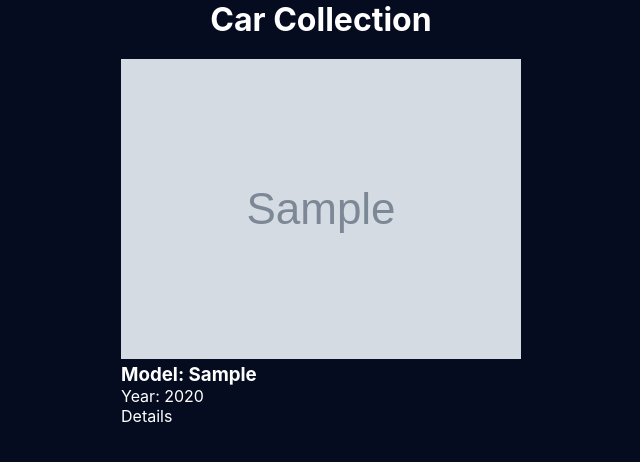
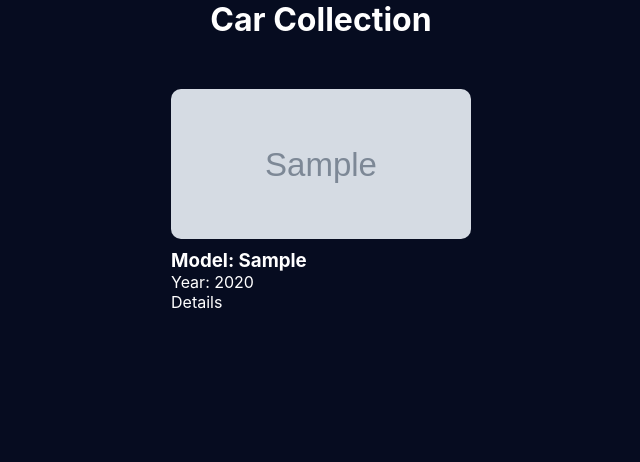
Before and after one commit to xaoccc/Car-Collection-App, a Django app: page /car/catalogue/ in a window 1280 px wide. Shown: the part 87-549 px from the top of the page, without its empty margins (319-959 px from the left). Run offline with Django 5.2, Linux system fonts and the light colour scheme; tables that the repository leaves empty hold one stand-in row (values such as "Sample post"); grey boxes marked "Sample" are stand-in pictures.

Commit message:
update delete view and dashboard css

```diff
--- a/carProject/car/views.py
+++ b/carProject/car/views.py
@@ -2,7 +2,14 @@ from django.urls import reverse_lazy
 from django.views.generic import DetailView, FormView, ListView, UpdateView, DeleteView, CreateView
 from carProject.car.models import Car
 from carProject.car_owner.models import Profile
-from carProject.car.forms import CarCreateForm
+from carProject.car.forms import CarCreateForm, CarDeleteForm
+
+class ReadonlyViewMixin:
+    def get_form(self, form_class=None):
+        form = super().get_form(form_class=form_class)
+        for field in form.fields.values():
+            field.widget.attrs["readonly"] = "readonly"
+        return form
 
 class GetProfileMixin:
     def get_context_data(self, **kwargs):
@@ -28,12 +35,16 @@ class CarEditView(GetProfileMixin, UpdateView):
     fields = '__all__'
 
 
-class CarDeleteView(GetProfileMixin, DeleteView):
+class CarDeleteView(ReadonlyViewMixin, GetProfileMixin, DeleteView):
     model = Car
+    form_class = CarDeleteForm
     template_name = 'car/car-delete.html'
     success_url = reverse_lazy('car-catalogue')
 
-
+    def get_form_kwargs(self):
+        kwargs = super().get_form_kwargs()
+        kwargs['instance'] = self.object
+        return kwargs
 
 
 class CarDetailView(GetProfileMixin, DetailView):
--- a/static/css/style.css
+++ b/static/css/style.css
@@ -106,13 +106,6 @@ h1 {
     z-index: -1;
 }
 
-.car-picture-small {
-    max-width: 20rem;
-}
-
-.car-picture-small {
-    max-width: 30rem;
-}
 
 .profile-picture {
     max-width: 10rem;
@@ -126,12 +119,7 @@ h1 {
     margin: 0 auto;
 }
 
-.dashboard {
-    max-width: 1400px;
-    margin: 20px auto;
-    display: flex;
-    justify-content: space-evenly;
-}
+
 
 .details {
     display: flex;
@@ -160,3 +148,38 @@ h1 {
 .edit-delete a {
     margin-left: 1em;
 }
+
+
+.dashboard {
+    max-width: 1400px;
+    margin: 20px auto;
+
+}
+
+.car {
+    display: inline-block;
+    margin: 20px;
+}
+
+.car-picture-small {
+    width: 300px;
+    max-height: 150px;
+    object-fit: cover;
+    display: block;
+    border-radius: 10px;
+    margin: 10px 0;
+}
+
+.car-picture-small:hover {
+    opacity: 0.6;
+}
+
+a:hover {
+    color: rgb(0,200,256);
+}
+
+.car-picture-big {
+    max-height: 400px;
+    object-fit: cover;
+    display: block;
+}
--- a/templates/car/car-collection.html
+++ b/templates/car/car-collection.html
@@ -4,13 +4,22 @@
 {% if all_cars %}
     <h1>Car Collection</h1>
     <section class="dashboard">
+
         {% for car in all_cars %}
+
         <div class="car">
-            <img class="car-picture-small" src="{{ car.image_url }}" alt="{{ car.model }} [{{ car.year }}]"/>
-            <h3 class="title">Model: {{ car.model }}</h3>
-            <p class="description">Year: {{ car.year }}</p>
-            <a class="details-btn" href="{% url 'car-details' pk=car.pk %}">Details</a>
+            <a class="details-btn" href="{% url 'car-details' pk=car.pk %}">
+                <img class="car-picture-small" src="{{ car.image_url }}" alt="{{ car.model }} [{{ car.year }}]"/>
+            </a>
+            <div>
+                <h3 class="title">Model: {{ car.model }}</h3>
+                <p class="description">Year: {{ car.year }}</p>
+                <a class="details-btn" href="{% url 'car-details' pk=car.pk %}">Details</a>
+            </div>
         </div>
+
+
+
         {% endfor %}
     </section>
 {% else %}
```
Also changed, not shown: carProject/car/forms.py (+16 -0 lines), templates/car/car-delete.html (+2 -21 lines).
